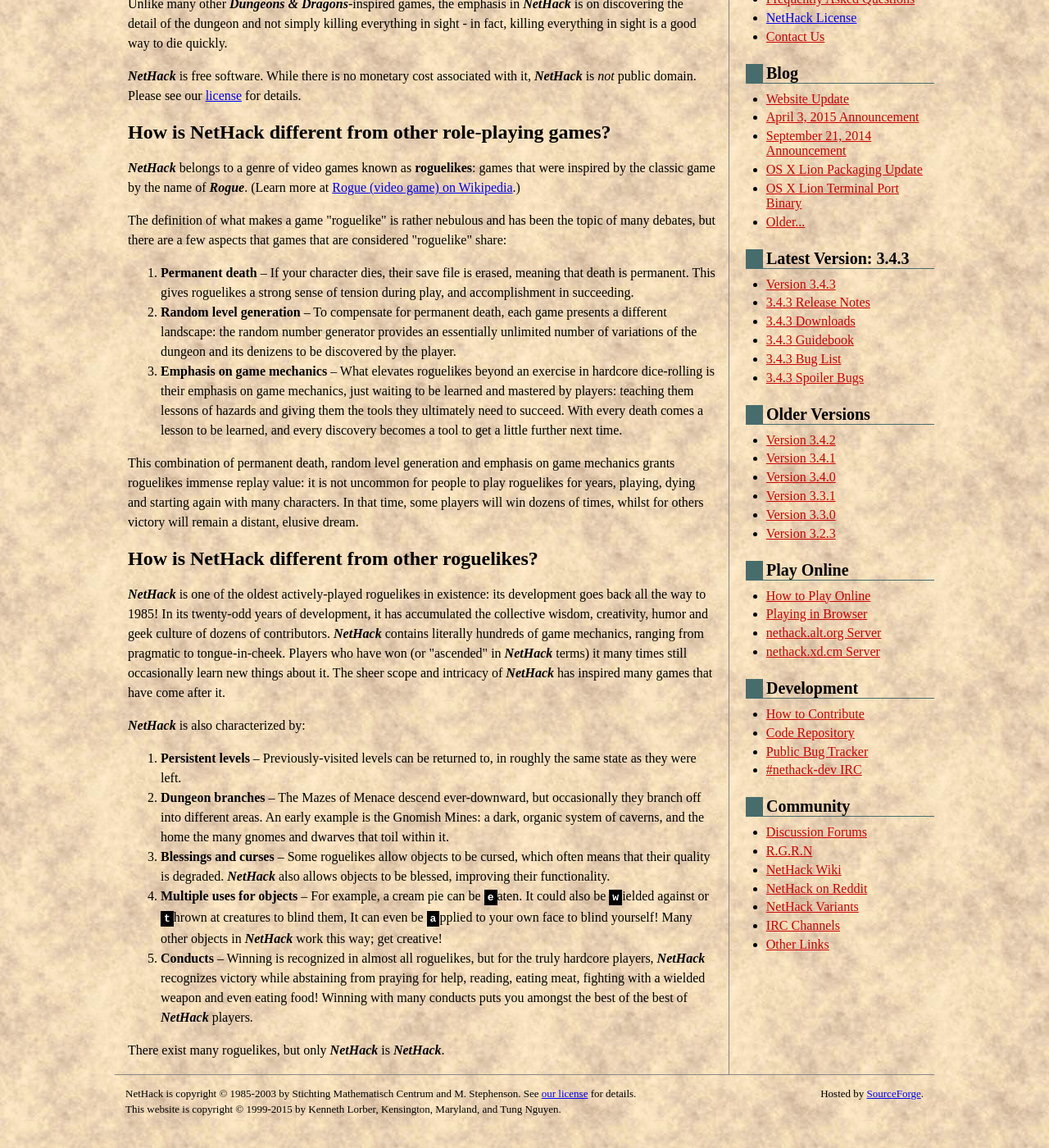
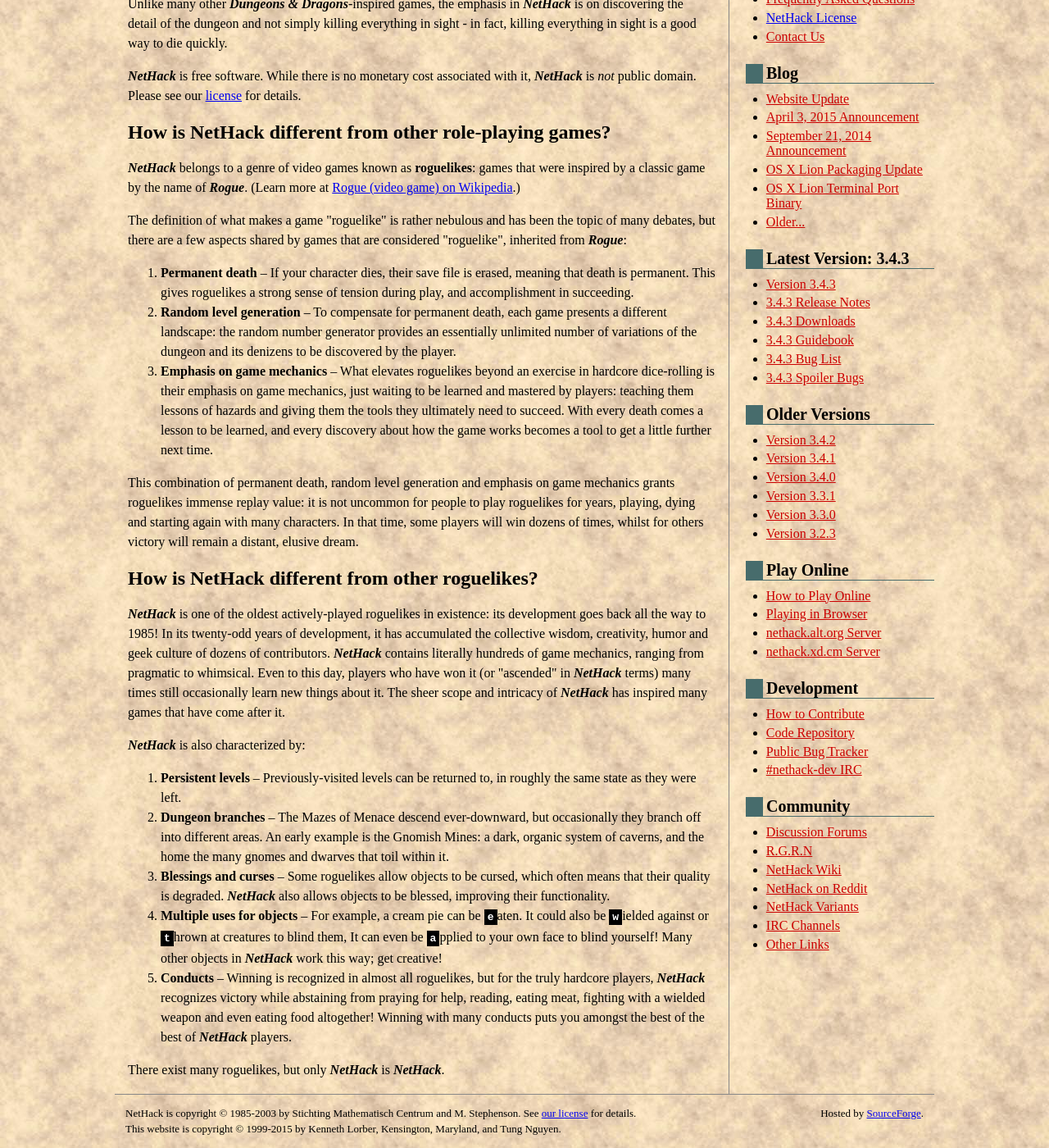
Before and after one commit to tung/nethack-www, a Jekyll site: the page built from about.md, in a window 1280 px wide and 1400 px high, scrolled down 308 px. Shown: the whole window at 82% size. Built offline with Jekyll 4.4.1, drawn with Linux system fonts in a browser that asks for light colours.

Commit message:
About NetHack: Touch up some sentences
Edit a handful of sentences here for flow and clarity.

```diff
--- a/about.md
+++ b/about.md
@@ -12,20 +12,20 @@
 
 ## How is NetHack different from other role-playing games?
 
-***NetHack*** belongs to a genre of video games known as **roguelikes**: games that were inspired by the classic game by the name of ***Rogue***. (Learn more at [Rogue (video game) on Wikipedia][rogue].)
+***NetHack*** belongs to a genre of video games known as **roguelikes**: games that were inspired by a classic game by the name of ***Rogue***. (Learn more at [Rogue (video game) on Wikipedia][rogue].)
 
-The definition of what makes a game "roguelike" is rather nebulous and has been the topic of many debates, but there are a few aspects that games that are considered "roguelike" share:
+The definition of what makes a game "roguelike" is rather nebulous and has been the topic of many debates, but there are a few aspects shared by games that are considered "roguelike", inherited from ***Rogue***:
 
 1. **Permanent death** -- If your character dies, their save file is erased, meaning that death is permanent.  This gives roguelikes a strong sense of tension during play, and accomplishment in succeeding.
 2. **Random level generation** -- To compensate for permanent death, each game presents a different landscape: the random number generator provides an essentially unlimited number of variations of the dungeon and its denizens to be discovered by the player.
-3. **Emphasis on game mechanics** -- What elevates roguelikes beyond an exercise in hardcore dice-rolling is their emphasis on game mechanics, just waiting to be learned and mastered by players: teaching them lessons of hazards and giving them the tools they ultimately need to succeed.  With every death comes a lesson to be learned, and every discovery becomes a tool to get a little further next time.
+3. **Emphasis on game mechanics** -- What elevates roguelikes beyond an exercise in hardcore dice-rolling is their emphasis on game mechanics, just waiting to be learned and mastered by players: teaching them lessons of hazards and giving them the tools they ultimately need to succeed.  With every death comes a lesson to be learned, and every discovery about how the game works becomes a tool to get a little further next time.
 
 This combination of permanent death, random level generation and emphasis on game mechanics grants roguelikes immense replay value: it is not uncommon for people to play roguelikes for years, playing, dying and starting again with many characters.  In that time, some players will win dozens of times, whilst for others victory will remain a distant, elusive dream.
 
 
 ## How is NetHack different from other roguelikes?
 
-***NetHack*** is one of the oldest actively-played roguelikes in existence: its development goes back all the way to 1985!  In its twenty-odd years of development, it has accumulated the collective wisdom, creativity, humor and geek culture of dozens of contributors.  ***NetHack*** contains literally hundreds of game mechanics, ranging from pragmatic to tongue-in-cheek.  Players who have won (or "ascended" in ***NetHack*** terms) it many times still occasionally learn new things about it.  The sheer scope and intricacy of ***NetHack*** has inspired many games that have come after it.
+***NetHack*** is one of the oldest actively-played roguelikes in existence: its development goes back all the way to 1985!  In its twenty-odd years of development, it has accumulated the collective wisdom, creativity, humor and geek culture of dozens of contributors.  ***NetHack*** contains literally hundreds of game mechanics, ranging from pragmatic to whimsical.  Even to this day, players who have won it (or "ascended" in ***NetHack*** terms) many times still occasionally learn new things about it.  The sheer scope and intricacy of ***NetHack*** has inspired many games that have come after it.
 
 ***NetHack*** is also characterized by:
 
@@ -33,7 +33,7 @@
 2. **Dungeon branches** -- The Mazes of Menace descend ever-downward, but occasionally they branch off into different areas.  An early example is the Gnomish Mines: a dark, organic system of caverns, and the home the many gnomes and dwarves that toil within it.
 3. **Blessings and curses** -- Some roguelikes allow objects to be cursed, which often means that their quality is degraded.  ***NetHack*** also allows objects to be blessed, improving their functionality.
 4. **Multiple uses for objects** -- For example, a cream pie can be `e`aten.  It could also be `w`ielded against or `t`hrown at creatures to blind them,  It can even be `a`pplied to your own face to blind yourself!  Many other objects in ***NetHack*** work this way; get creative!
-5. **Conducts** -- Winning is recognized in almost all roguelikes, but for the truly hardcore players, ***NetHack*** recognizes victory while abstaining from praying for help, reading, eating meat, fighting with a wielded weapon and even eating food!  Winning with many conducts puts you amongst the best of the best of ***NetHack*** players.
+5. **Conducts** -- Winning is recognized in almost all roguelikes, but for the truly hardcore players, ***NetHack*** recognizes victory while abstaining from praying for help, reading, eating meat, fighting with a wielded weapon and even eating food altogether!  Winning with many conducts puts you amongst the best of the best of ***NetHack*** players.
 
 There exist many roguelikes, but only ***NetHack*** is ***NetHack***.
 
```
